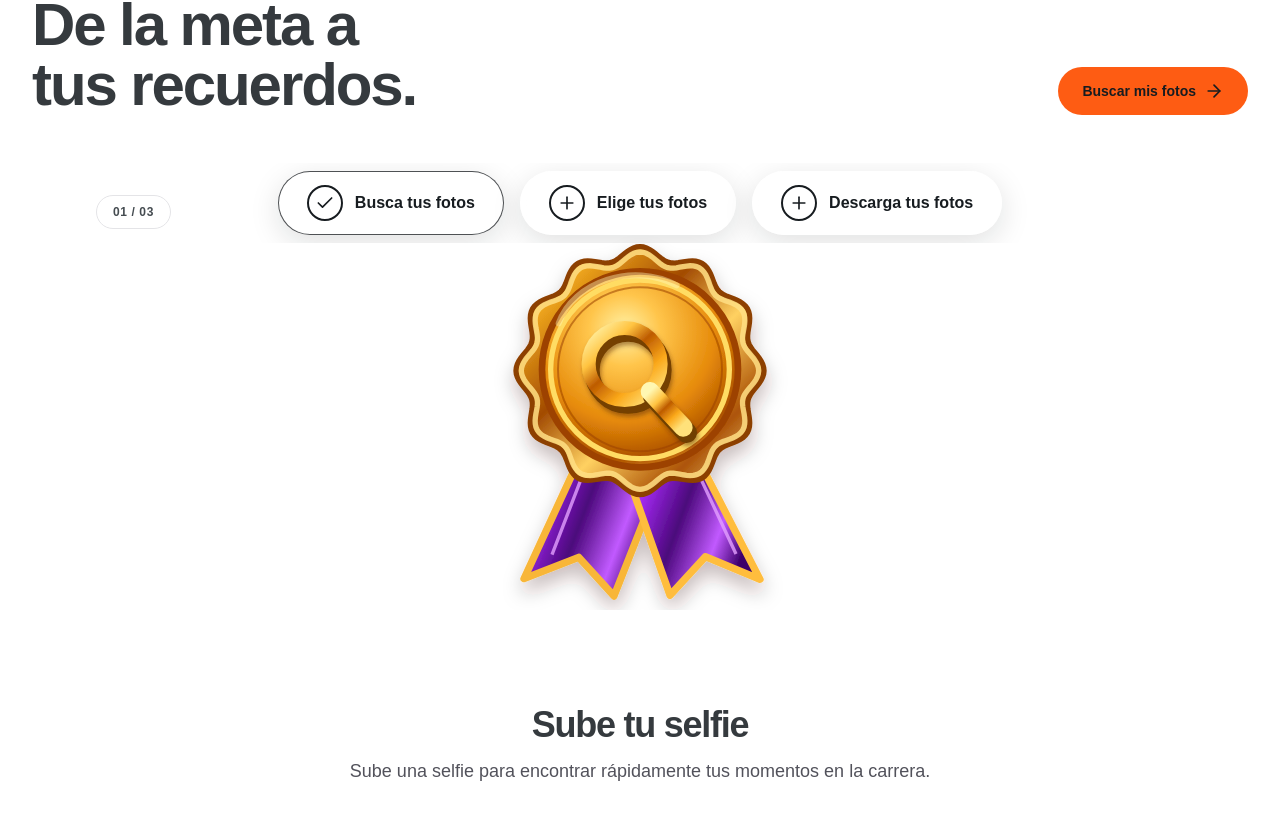
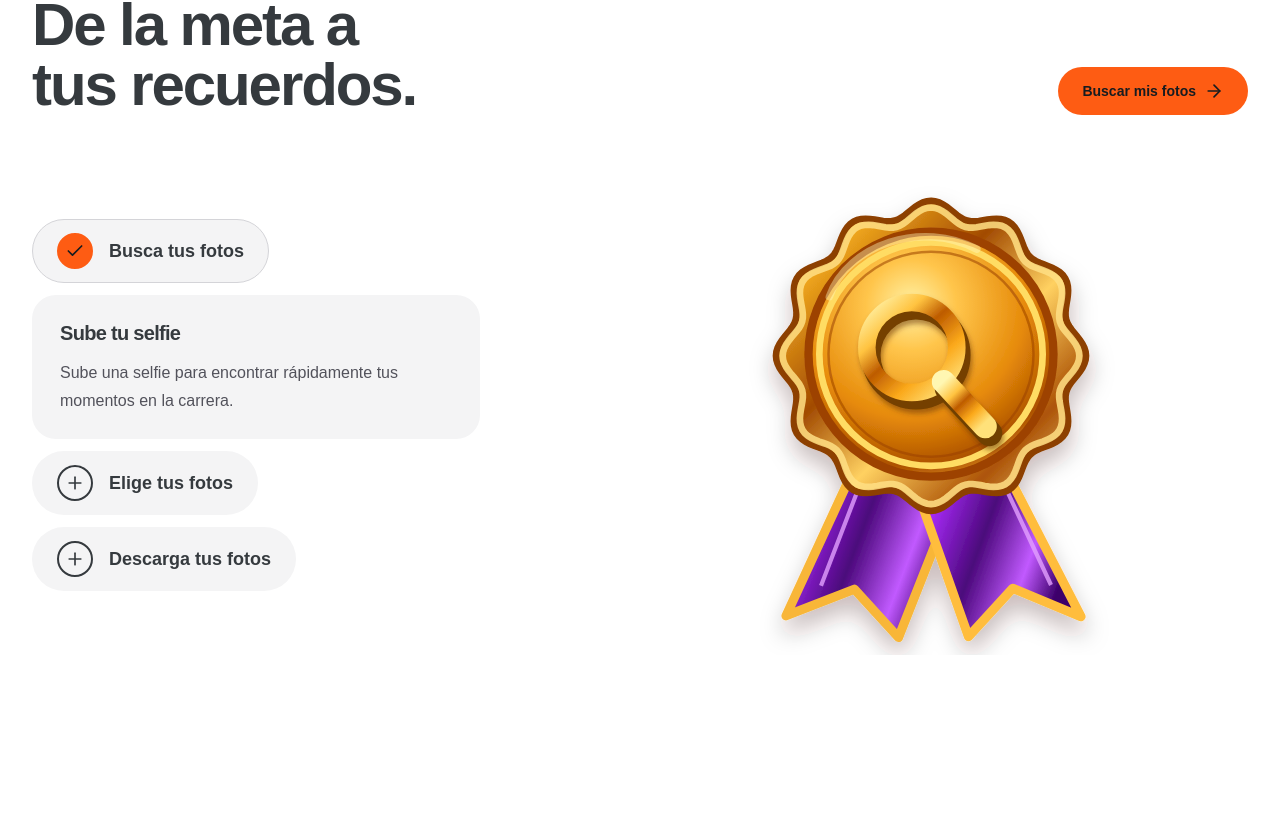
Before and after one commit to franzalbornoz1-bot/nomadarace, a Next.js app: page / in a window 1280 px wide. Shown: the part 3344-4157 px from the top of the page. Built offline with nearby package versions, Linux system fonts and the light colour scheme.

Commit message:
Add compact side-by-side desktop photo journey viewer with accordion navigation

```diff
--- a/components/nomada-app.tsx
+++ b/components/nomada-app.tsx
@@ -370,7 +370,7 @@ function PhotoJourneyExplorer() {
       frame = 0;
       const track = trackRef.current;
       const controls = controlsRef.current;
-      if (!track || !controls) return;
+      if (!track || !controls || !track.getClientRects().length) return;
       const bounds = track.getBoundingClientRect();
       const visibleViewport = window.visualViewport;
       const visibleBottom = visibleViewport
@@ -412,7 +412,7 @@ function PhotoJourneyExplorer() {
           </a>
         </div>
 
-        <div ref={trackRef} className="relative mt-10 sm:mt-12">
+        <div ref={trackRef} className="relative mt-10 sm:mt-12 lg:hidden">
           {/* Elemento 3: controles en una capa flotante, desplazados dentro de esta sección. */}
           <div ref={controlsRef} className="photo-journey-floating pointer-events-none absolute inset-x-0 top-0 z-30 h-20">
             <div className="photo-journey-scroll pointer-events-auto -mx-5 overflow-x-auto px-5 py-2 lg:-mx-8 lg:px-8" aria-label="Explorar los pasos para encontrar tus fotos">
@@ -461,6 +461,67 @@ function PhotoJourneyExplorer() {
           </div>
 
 
+
+        </div>
+        {/* Escritorio: controles a la izquierda y medalla 3D protagonista a la derecha. */}
+        <div className="mt-10 hidden items-center gap-10 lg:grid lg:grid-cols-[minmax(0,0.9fr)_minmax(0,1.1fr)] xl:gap-16">
+          <div className="flex flex-col items-start gap-3" aria-label="Explorar los tres pasos">
+            {PHOTO_JOURNEY_STEPS.map((step, index) => {
+              const selected = activeStep === index;
+              return (
+                <div key={step.title} className="w-full">
+                  <button
+                    type="button"
+                    aria-expanded={selected}
+                    aria-controls={`photo-journey-detail-${index}`}
+                    onClick={() => setActiveStep(index)}
+                    className={cn(
+                      "inline-flex min-h-16 max-w-full items-center gap-4 rounded-full border px-6 py-3 text-left text-lg font-bold transition-colors duration-200 focus-visible:outline focus-visible:outline-2 focus-visible:outline-offset-4 focus-visible:outline-orange-500",
+                      selected
+                        ? "border-zinc-300 bg-zinc-100 text-zinc-950 dark:bg-zinc-800"
+                        : "border-transparent bg-zinc-100 text-zinc-950 hover:border-orange-500 dark:bg-zinc-800"
+                    )}
+                  >
+                    <span className={cn(
+                      "grid h-9 w-9 shrink-0 place-items-center rounded-full border-2",
+                      selected ? "border-orange-500 bg-orange-500 text-[#171c20]" : "border-current"
+                    )}>
+                      {selected ? <Check className="h-5 w-5" aria-hidden="true" /> : <Plus className="h-5 w-5" aria-hidden="true" />}
+                    </span>
+                    <span>{step.shortLabel}</span>
+                  </button>
+                  {selected && (
+                    <div
+                      id={`photo-journey-detail-${index}`}
+                      className="mt-3 w-full max-w-md rounded-[1.5rem] bg-zinc-100 px-7 py-6 dark:bg-zinc-800"
+                      role="region"
+                      aria-label={step.title}
+                    >
+                      <h3 className="text-xl font-black tracking-tight text-zinc-950">{step.title}</h3>
+                      <p className="mt-3 text-base leading-7 text-zinc-600">{step.description}</p>
+                    </div>
+                  )}
+                </div>
+              );
+            })}
+          </div>
+
+          <div className="relative flex h-[440px] items-center justify-center xl:h-[500px]" aria-label="Visualización del paso seleccionado">
+            {PHOTO_JOURNEY_STEPS.map((step, index) => (
+              <img
+                key={step.image}
+                src={step.image}
+                alt={index === activeStep ? step.alt : ""}
+                aria-hidden={index !== activeStep}
+                loading="lazy"
+                draggable={false}
+                className={cn(
+                  "pointer-events-none absolute inset-0 h-full w-full select-none object-contain transition-opacity duration-500 ease-in-out motion-reduce:transition-none",
+                  index === activeStep ? "opacity-100" : "opacity-0"
+                )}
+              />
+            ))}
+          </div>
         </div>
       </div>
     </section>
```
